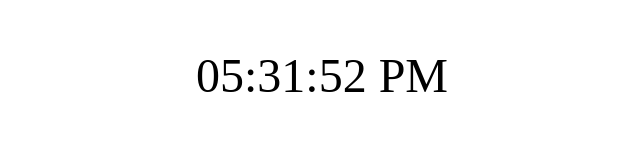
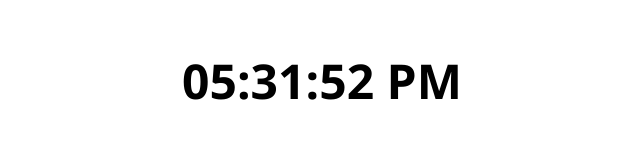
Before and after one commit to Kittencore2608/BadUI-FaultyDigitalClock, a plain HTML site: page index.html in a window 1280 px wide. Shown: the whole page, without its empty margins (318-958 px from the left). Drawn offline with Linux system fonts and the light colour scheme.

Commit message:
Font fix

```diff
--- a/index.html
+++ b/index.html
@@ -94,6 +94,6 @@
 		</script>
 	</head>
 	<body onload="run()" style="text-align:center">
-		<p id="clock" style="font:48px bold">sorry nothing</p>
+		<p id="clock" style="font:bold 48px Segoe UI">sorry nothing</p>
 	</body>
 </html>
```
